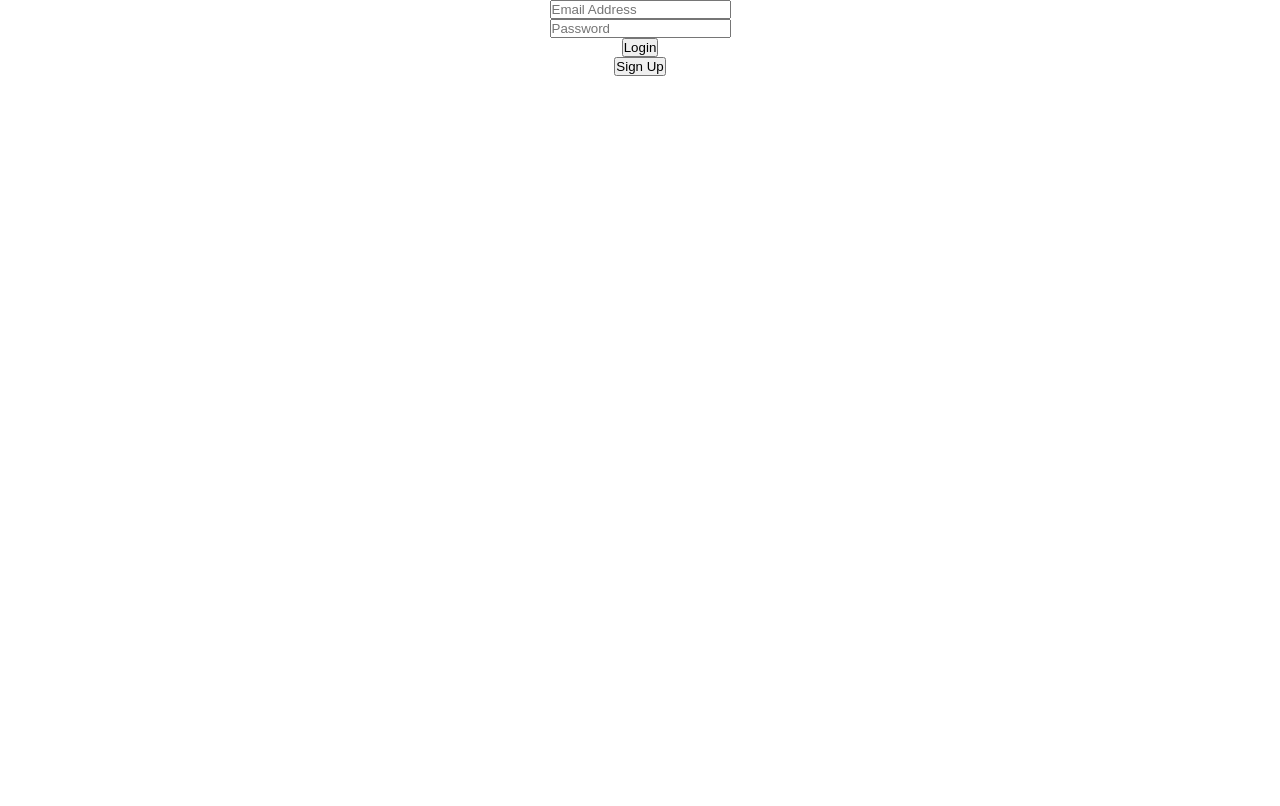
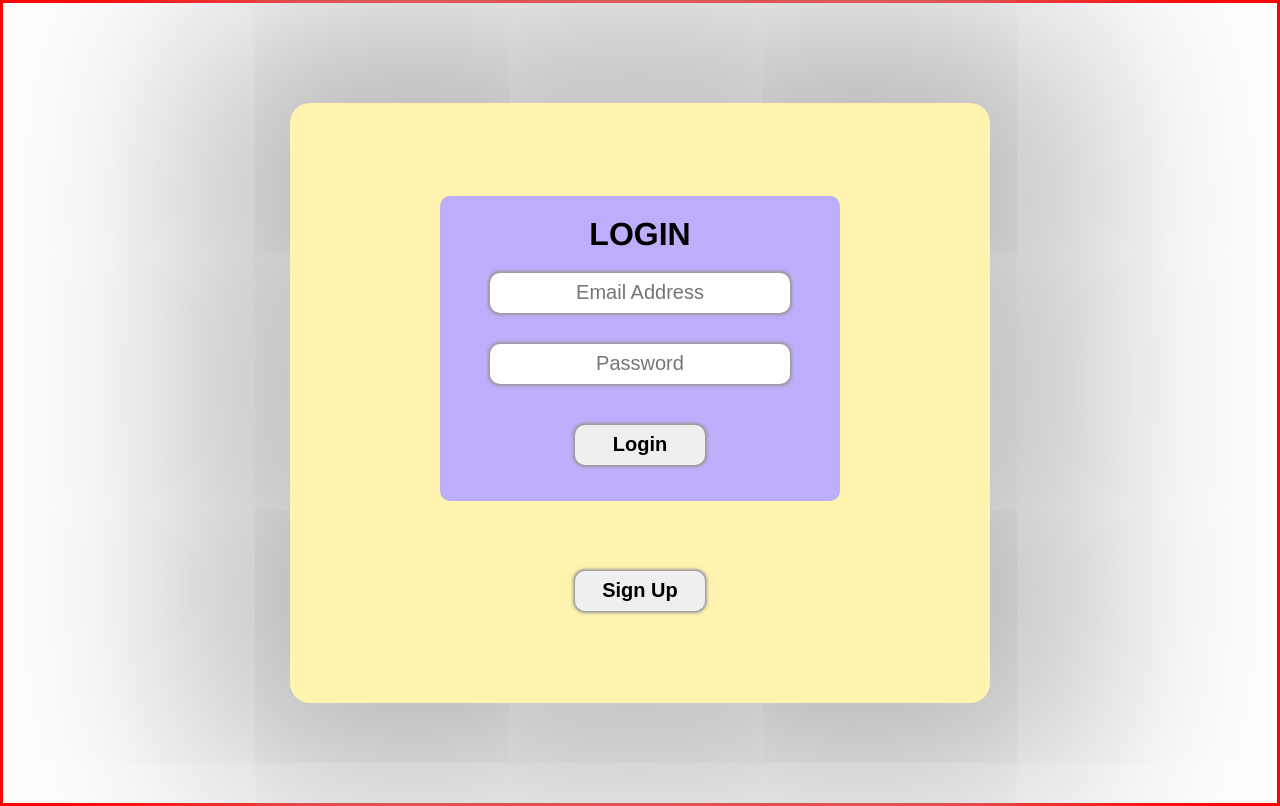
Before and after one commit to C8-AbdallahAlJamal/MERAKI_Academy_Project_4, a React (Create React App) app in the folder frontend/: page / in a window 1280 px wide. Built offline with nearby package versions, Linux system fonts and the light colour scheme; a web font is replaced by a local one.

Commit message:
working on register page styling

```diff
--- a/frontend/src/App.js
+++ b/frontend/src/App.js
@@ -21,7 +21,6 @@ const App = () => {
     const [friends, setFriends] = useState([])
     useEffect(() => {
         if (token) {
-            // navigate("/Dashboard");
             getMyInfo();
         }
     }, [token]);
--- a/frontend/src/components/Home/Home.css
+++ b/frontend/src/components/Home/Home.css
@@ -1,10 +1,128 @@
-#container{
-    height: 100vh;
+#container {
+    margin: auto;
+    display: flex;
+    justify-content: center;
+    align-items: center;
 }
 
-.home-page{
+.home-page {
+    display: flex;
+    flex-direction: column;
+    justify-content: center;
+    align-items: center;
+    width: 700px;
+    height: 600px;;
+    background-color: #fff3b0;
+    border-radius: 20px;
+    box-shadow: 0px 0px 200px 100px rgb(184, 184, 184);
+}
+
+#login{
+    text-align: center;
+    font-family:'Franklin Gothic Medium', 'Arial Narrow', Arial, sans-serif;
+    margin-bottom: 20px;
+    margin-top: 20px;
+}
+
+#email-and-password-inputs {
+    background-color: #beadfa;
+    display: flex;
+    flex-direction: column;
+    justify-content: flex-end;
+    align-items: center;
+    height: 300px;
+    width: 400px;
+    border-radius: 10px;
+    padding-bottom: 5px;
+    margin-bottom: 70px;
+}
+
+#email-and-error-message {
+    display: flex;
+    flex-direction: column;
+    justify-content: flex-start;
+    align-items: center;
+    height: 80px;
+}
+
+#email-input {
+    margin-bottom: 7px;
+    text-align: center;
+    font-size: 20px;
+    border-radius: 10px;
+    border: none;
+    box-shadow:  0 0 3px 2px  #989898;
+}
+
+#password-and-message {
+    height: 80px;
     display: flex;
     flex-direction: column;
     align-items: center;
-    justify-items: center;
 }
+
+.email-and-password-boxes {
+    height: 40px;
+    width: 300px;
+}
+
+.error-message {
+    font-size: 20px;
+    font-family: "Franklin Gothic Medium", "Arial Narrow", Arial, sans-serif;
+}
+
+#password-input {
+    margin-bottom: 7px;
+    text-align: center;
+    font-size: 20px;
+    border: none;
+    border-radius: 10px;
+    box-shadow:  0 0 3px 2px  #989898;
+}
+
+#login-button-and-message {
+    display: flex;
+    flex-direction: column;
+    align-items: center;
+    justify-content: space-between;
+    width: 300px;
+    height: 80px;
+    margin-top: 10px;
+}
+
+#login-button{
+    width: 130px;
+    height: 40px;
+    border-radius: 10px;
+    border: none;
+    box-shadow:  0 0 3px 2px  #989898;
+    font-size: 20px;
+    font-weight: 700;
+}
+
+#login-button:hover{
+    background-color: #16FF00;
+    color: white;
+}
+
+#sign-up-container{
+    display: flex;
+    justify-content:center;
+    align-content: center;
+    width: 400px;
+}
+
+#sign-up-button{
+    width: 130px;
+    height: 40px;
+    border-radius: 10px;
+    border: none;
+    box-shadow:  0 0 3px 2px  #989898;
+    font-size: 20px;
+    font-weight: 700;
+}
+
+#sign-up-button:hover{
+    background-color: #D71313;
+    color: white;
+}
--- a/frontend/src/components/Home/Home.js
+++ b/frontend/src/components/Home/Home.js
@@ -54,22 +54,34 @@ const Home = () => {
     return (
         <div id="container">
             <div className="home-page">
-                <input type="email" placeholder="Email Address" value={ email } onChange={ (event) => {
+                    <div id="email-and-password-inputs">
+                        <h1 id="login">LOGIN</h1>
+                        <div id="email-and-error-message">
+                            <input className='email-and-password-boxes' id="email-input" type="email" placeholder="Email Address" value={ email } onChange={ (event) => {
                                 if (!isValidEmail(event.target.value)) {
                                     setError("Email is invalid");
                                 } else {
                                     setError(null);
                                 }
                                 setEmail(event.target.value);
-                } } onKeyDown={handleEnterButton}></input>
-                { error && email !== "" && <h5>{ error }</h5> }
-                <input type="password" placeholder="Password" onChange={ (event) => {
+                            } } onKeyDown={ handleEnterButton }></input>
+                            { error && email !== "" && <h5 className="error-message">{ error }</h5> }
+                        </div>
+
+                        <div id="password-and-message">
+                            <input id="password-input" className='email-and-password-boxes' type="password" placeholder="Password" onChange={ (event) => {
                                 setPassword(event.target.value);
-                } } onKeyDown={handleEnterButton}></input>
-                { message }
+                            } } onKeyDown={ handleEnterButton }></input>
+                        </div>
+                        <div id="login-button-and-message">
+                            <button id="login-button" style={ { cursor: "pointer" } } onClick={ loginHandle }>Login</button>
+                            { message ? <h5 className="error-message">{ message }</h5> : "" }
+                        </div>
 
-                <button onClick={ loginHandle }>Login</button>
-                <button onClick={signUpHandle}>Sign Up</button>
+                    </div>
+                <div id="sign-up-container">
+                    <button id="sign-up-button" style={ { cursor: "pointer" } } onClick={ signUpHandle }>Sign Up</button>
+                </div>
             </div>
         </div>
     )
--- a/frontend/src/components/MyProfile/MyProfile.css
+++ b/frontend/src/components/MyProfile/MyProfile.css
@@ -116,3 +116,7 @@
 #post-content{
     text-align: center;
 }
+
+#commenter-info{
+    display: flex;
+}
--- a/frontend/src/components/Register/Register.css
+++ b/frontend/src/components/Register/Register.css
@@ -1,9 +1,45 @@
 #container{
     height: 100vh;
+    border: red solid;
 }
 
 #register-page{
     display: flex;
     flex-direction: column;
     align-items: center;
+    justify-content: center;
+    margin: auto;
+    border-radius: 20px;
+    width: 400px;
+    height: 700px;
+    background-color: #fff3b0;
+    box-shadow: 0px 0px 5px rgb(104, 104, 104);
 }
+
+#register-picture{
+    height: 100px;
+    width: 100px;
+    margin-bottom: 15px;
+}
+
+.register-inputs{
+    text-align: left;
+    font-size: 20px;
+    border-radius: 10px;
+    border: none;
+    box-shadow:  0 0 3px 2px  #989898;
+    height: 35px;
+    width: 300px;
+    margin: 15px;
+    text-indent: 15px;
+}
+
+#register-button{
+    width: 130px;
+    height: 40px;
+    border-radius: 10px;
+    border: none;
+    box-shadow:  0 0 3px 2px  #989898;
+    font-size: 20px;
+    font-weight: 700;
+}
--- a/frontend/src/components/Register/Register.js
+++ b/frontend/src/components/Register/Register.js
@@ -61,7 +61,7 @@ const Register = () => {
                     setTimeout(() => {
                         setMessage("");
                         navigate("/");
-                    }, 2000)
+                    }, 1000)
                 }
             } catch (error) {
                 console.log(error.message)
@@ -86,24 +86,30 @@ const Register = () => {
         return email === "" || error || firstName === "" || lastName === "" || password === "" || passError;
     }
 
+    const handleEnterButton = (event) => {
+        if (event.key === "Enter") {
+            registerHandle();
+        }
+    }
+
     return (
         <div id="container">
             <div id="register-page">
                 <input type='file' ref={ imageInputRef } hidden onChange={(event)=>{addPicture(event.target.files[0])}}/>
-                <Avatar onClick={ clickInput } src={ url } />
-                <input type="text" placeholder='First Name' onChange={ (event) => {
+                <Avatar id = "register-picture" onClick={ clickInput } src={ url } style={{cursor: "pointer"}}/>
+                <input className="register-inputs" type="text" placeholder='First Name' onChange={ (event) => {
                     setFirstName(event.target.value);
                 } }></input>
 
-                <input type="text" placeholder='Last Name' onChange={ (event) => {
+                <input className="register-inputs" type="text" placeholder='Last Name' onChange={ (event) => {
                     setLastName(event.target.value);
                 } }></input>
 
-                <input type="text" placeholder='Country' onChange={ (event) => {
+                <input className="register-inputs" type="text" placeholder='Country' onChange={ (event) => {
                     setLocation(event.target.value);
                 } } />
 
-                <input type="text" placeholder='Bio' onChange={ (event) => {
+                <input className="register-inputs" type="text" placeholder='Bio' onChange={ (event) => {
                     setBio(event.target.value);
                 } } />
 
@@ -111,25 +117,25 @@ const Register = () => {
                     setDOB(event.target.value);
                 } } />
 
-                <input type="text" placeholder='Location' onChange={ (event) => {
+                <input className="register-inputs" type="text" placeholder='Location' onChange={ (event) => {
                     setCountry(event.target.value);
                 } } />
 
-                <input type="email" placeholder='Email Address' onChange={ (event) => {
+                <input className="register-inputs" onKeyDown={ handleEnterButton } type="email" placeholder='Email Address' onChange={ (event) => {
                     if (!isValidEmail(event.target.value)) {
                         setError("Invalid Email");
                     } else {
                         setError(null);
                     }
                     setEmail(event.target.value);
-                } }></input>
+                } }/>
                 { error && email !== "" && <h5>{ error }</h5> }
 
-                <input type="password" placeholder='Password' onChange={ passwordHandle }></input>
+                <input className="register-inputs" onKeyDown={ handleEnterButton } type="password" placeholder='Password' onChange={ passwordHandle }></input>
 
                 { passError && password !== "" && <h5>{ passError }</h5> }
 
-                <button disabled={ buttonHandleBoolean() } onClick={ registerHandle }>Register</button>
+                <button id = "register-button" style={ { cursor: "pointer" } } disabled={ buttonHandleBoolean() } onClick={ registerHandle }>Register</button>
                 { message }
             </div>
         </div>
```
Also changed, not shown: frontend/src/components/Dashboard/Dashboard.js (+44 -14 lines), frontend/src/components/MyProfile/MyProfile.js (+41 -14 lines), frontend/src/components/Navigation/Navigation.js (+5 -6 lines), frontend/src/components/Profile/Profile.js (+20 -2 lines), 2 other files (tests, documents, lock files or other folders). Lines whose indentation alone changed are shown as unchanged.
